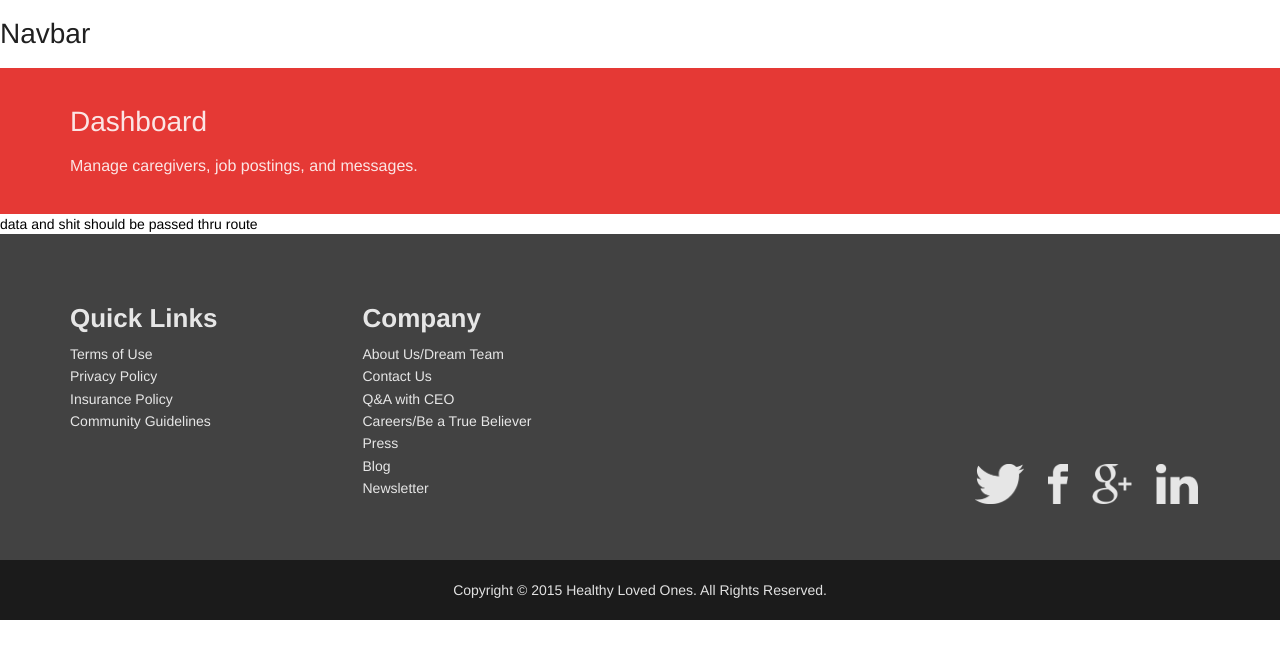
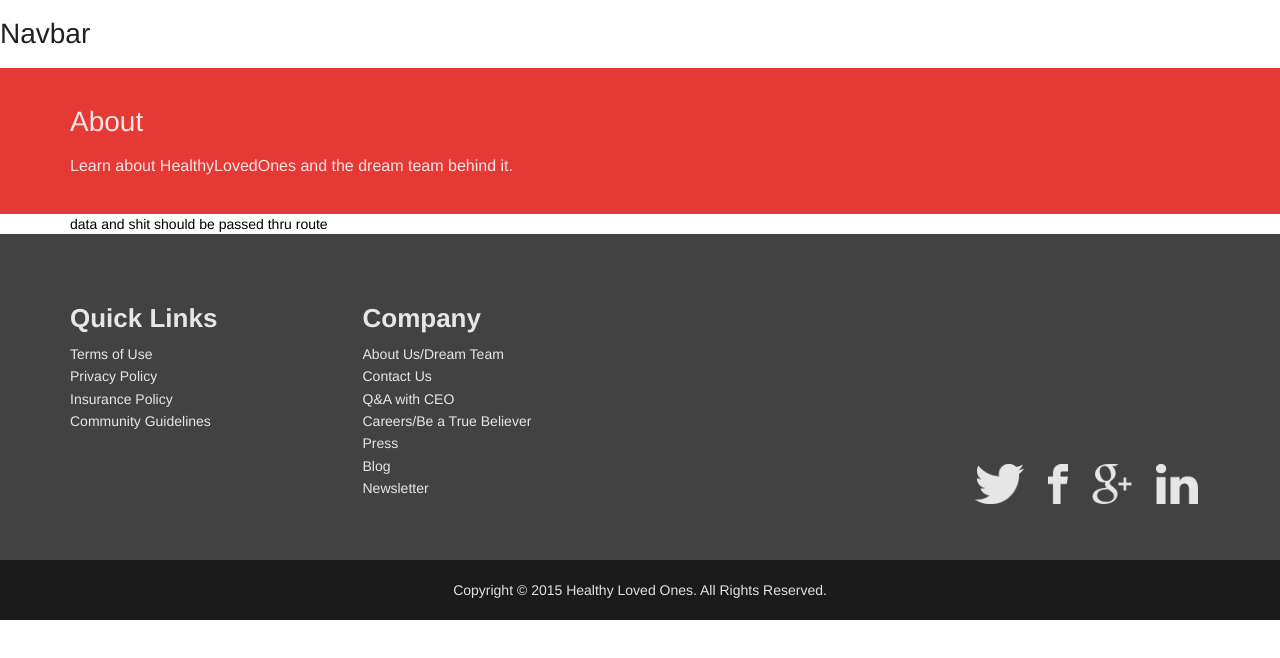
Before and after one commit to kristelfung/hlo-react, a React (Create React App) app: page /about in a window 1280 px wide. Shown: the top 658 px of the page. Built offline with nearby package versions, Linux system fonts and the light colour scheme.

Commit message:
info pages - props for header done

```diff
--- a/src/components/Body/Infopage/Infobody/index.js
+++ b/src/components/Body/Infopage/Infobody/index.js
@@ -3,7 +3,7 @@
 class Infobody extends Component {
     render() {
         return (
-            <div>data and shit should be passed thru route</div>
+            <div className="container">data and shit should be passed thru route</div>
         );
     }
 }
--- a/src/components/Body/Infopage/index.js
+++ b/src/components/Body/Infopage/index.js
@@ -6,7 +6,7 @@
     render() {
         return (
             <div>
-                <Header/>
+                <Header header={this.props.header}/>
                 <Infobody/>
             </div>
         );
--- a/src/components/Header/index.js
+++ b/src/components/Header/index.js
@@ -1,4 +1,5 @@
 import React, { Component } from 'react';
+
 
 class Header extends Component {
     render(){
@@ -7,8 +8,8 @@
                 <div className="container">
                     <div className="row">
                         <div className="col-xs-6">
-                            <h1>Dashboard</h1>
-                            <h5>Manage caregivers, job postings, and messages.</h5>
+                            <h1>{this.props.header.title}</h1>
+                            <h5>{this.props.header.subtitle}</h5>
                         </div>
                         <div className="col-xs-6 header-image-col">
                         </div>
--- a/src/routes/About.js
+++ b/src/routes/About.js
@@ -11,7 +11,7 @@
 export default () => (
     <div>
         <Navbar/>
-        <Infopage header={{header}}/>
+        <Infopage header={header}/>
         <Footer/>
     </div>
 );
```
